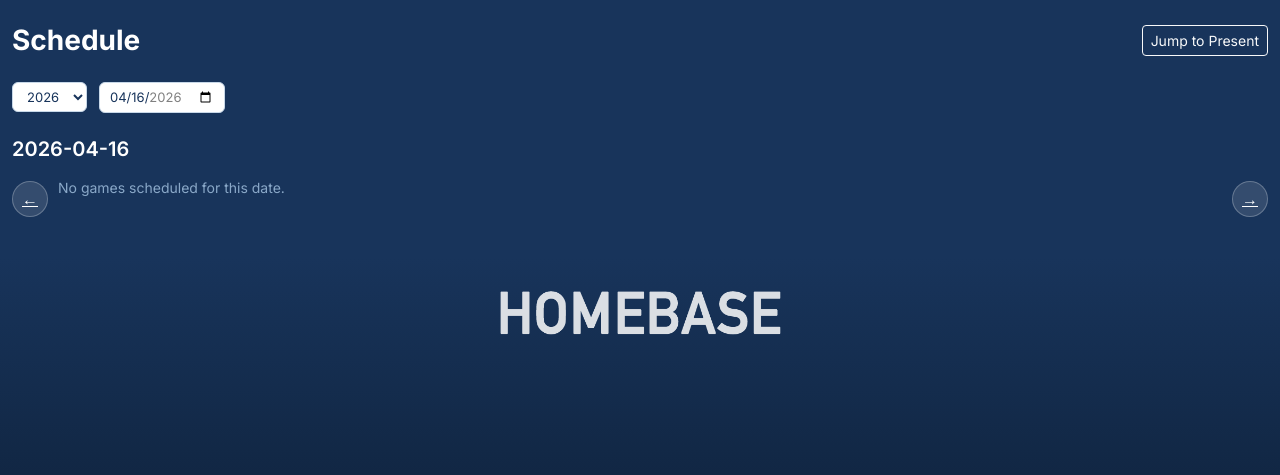
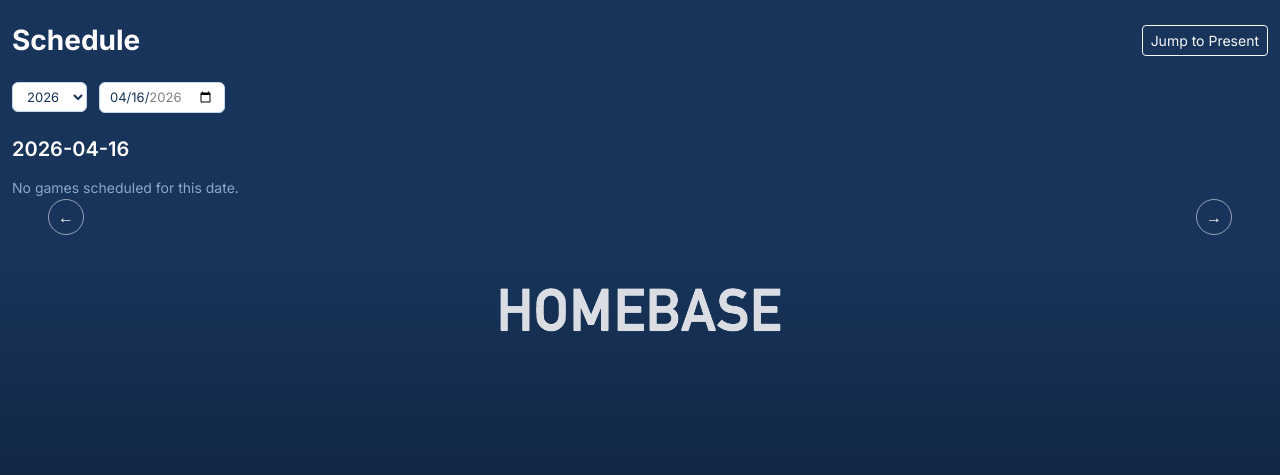
Before and after one commit to zanq-mw/homebase, a Flask app: page /schedule/ in a window 1280 px wide. Shown: the part 63-538 px from the top of the page. Run offline with Flask 3, Linux system fonts and the light colour scheme; data that the repository does not hold is empty; some web fonts are replaced.

Commit message:
Updated schedules page

```diff
--- a/app.py
+++ b/app.py
@@ -27,6 +27,22 @@
     app.register_blueprint(schedule_bp)
     app.register_blueprint(games_bp)
 
+    from datetime import datetime, timezone
+    from zoneinfo import ZoneInfo
+    _ET = ZoneInfo("America/New_York")
+
+    @app.template_filter("game_time_et")
+    def game_time_et(iso_str):
+        """Convert ISO UTC game time to '7:10 PM ET' format."""
+        if not iso_str:
+            return ""
+        try:
+            dt = datetime.fromisoformat(iso_str.replace("Z", "+00:00"))
+            et = dt.astimezone(_ET)
+            return et.strftime("%-I:%M %p") + " ET"
+        except Exception:
+            return iso_str
+
     @app.context_processor
     def inject_nav_divisions():
         from services.mlb_api import get_standings
--- a/blueprints/schedule/routes.py
+++ b/blueprints/schedule/routes.py
@@ -3,15 +3,6 @@
 from services import mlb_api
 
 schedule_bp = Blueprint("schedule", __name__, url_prefix="/schedule")
-
-
-def _season_bounds(year):
-    return (f"{year}-03-01", f"{year}-11-30")
-
-
-def _season_present(year):
-    today = date_cls.today().isoformat()
-    return today if year == date_cls.today().year else f"{year}-10-30"
 
 
 @schedule_bp.route("/")
@@ -24,16 +15,16 @@
     if season not in available_seasons:
         season = available_seasons[0] if available_seasons else current_year
 
-    bounds = _season_bounds(season)
+    season_start, season_end = mlb_api.get_season_dates(season)
 
     selected_date = request.args.get("date")
     if not selected_date:
-        selected_date = _season_present(season)
+        selected_date = today if season == current_year else season_end
 
-    if selected_date < bounds[0]:
-        selected_date = bounds[0]
-    if selected_date > bounds[1]:
-        selected_date = bounds[1]
+    if selected_date < season_start:
+        selected_date = season_start
+    if selected_date > season_end:
+        selected_date = season_end
 
     data = mlb_api.get_full_schedule(season=season, date=selected_date)
     games = data["date_groups"][0]["games"] if data["date_groups"] else []
@@ -42,11 +33,13 @@
     prev_date = (d - timedelta(days=1)).isoformat()
     next_date = (d + timedelta(days=1)).isoformat()
 
-    present_date = _season_present(season)
-
-    # Build dicts for JS consumption (Jinja tojson)
-    season_bounds = {yr: [f"{yr}-03-01", f"{yr}-11-30"] for yr in available_seasons}
-    season_present = {yr: _season_present(yr) for yr in available_seasons}
+    # Build dicts for JS consumption
+    season_bounds   = {}
+    season_present  = {}
+    for yr in available_seasons:
+        s, e = mlb_api.get_season_dates(yr)
+        season_bounds[yr]  = [s, e]
+        season_present[yr] = today if yr == current_year else e
 
     return render_template(
         "schedule/index.html",
@@ -54,11 +47,11 @@
         selected_date=selected_date,
         season=season,
         available_seasons=available_seasons,
-        prev_date=prev_date if prev_date >= bounds[0] else None,
-        next_date=next_date if next_date <= bounds[1] else None,
-        season_min=bounds[0],
-        season_max=bounds[1],
-        present_date=present_date,
+        prev_date=prev_date if prev_date >= season_start else None,
+        next_date=next_date if next_date <= season_end else None,
+        season_min=season_start,
+        season_max=season_end,
+        present_date=today if season == current_year else season_end,
         season_bounds=season_bounds,
         season_present=season_present,
         current_year=current_year,
--- a/services/mlb_api.py
+++ b/services/mlb_api.py
@@ -410,10 +410,27 @@
     if not seasons_raw:
         return fallback
     years = sorted(
-        {int(s["seasonId"]) for s in seasons_raw if int(s.get("seasonId", 0)) >= 2000},
+        {int(s["seasonId"]) for s in seasons_raw if int(s.get("seasonId", 0)) >= 2015},
         reverse=True,
     )
     return years if years else fallback
+
+
+@cache.memoize(timeout=86400)
+def get_season_dates(year):
+    """
+    Returns (regularSeasonStartDate, postSeasonEndDate) for the given year.
+    Upper bound is postSeasonEndDate so playoff games are reachable.
+    Falls back to ('{year}-03-28', '{year}-11-01') on API failure.
+    """
+    data = _get(f"/api/v1/seasons/{year}", params={"sportId": 1})
+    seasons = data.get("seasons", [])
+    if seasons:
+        s = seasons[0]
+        start = s.get("regularSeasonStartDate", f"{year}-03-28")
+        end   = s.get("postSeasonEndDate") or s.get("seasonEndDate") or f"{year}-11-01"
+        return start, end
+    return f"{year}-03-28", f"{year}-09-28"
 
 
 def get_full_schedule(season=None, date=None):
@@ -435,11 +452,14 @@
     from datetime import date as date_cls
     _pre_game = {"Warmup", "Pre-Game", "Delayed Start", "Preview"}
 
-    params = {"sportId": 1, "hydrate": "team,linescore", "gameType": "R"}
+    # Use playoff game types for October+ dates, regular season otherwise
+    if date and date[5:7] >= "10":
+        game_types = "R,W,D,L,F"
+    else:
+        game_types = "R"
+    params = {"sportId": 1, "hydrate": "team,linescore", "gameType": game_types, "season": season}
     if date:
         params["date"] = date
-    else:
-        params["season"] = season
 
     data = _get("/api/v1/schedule", params=params)
 
--- a/static/css/main.css
+++ b/static/css/main.css
@@ -278,8 +278,8 @@
   height: 36px;
   border-radius: 50%;
   padding: 0;
-  background: rgba(255,255,255,.12);
-  border: 1px solid rgba(255,255,255,.25);
+  background: transparent;
+  border: 1px solid rgba(255,255,255,.55);
   color: #fff;
   font-size: 16px;
   cursor: pointer;
@@ -287,13 +287,23 @@
   display: flex;
   align-items: center;
   justify-content: center;
+  text-decoration: none;
+  transition: background .15s, border-color .15s;
 }
-.nav-arrow:hover:not(:disabled) { background: rgba(255,255,255,.22); }
+.nav-arrow:hover:not(:disabled) { background: rgba(255,255,255,.15); border-color: #fff; color: #fff; }
+.nav-arrow-fixed {
+  position: fixed;
+  top: 35%;
+  transform: translateY(-50%);
+  z-index: 100;
+}
+.nav-arrow-left  { left: 48px; }
+.nav-arrow-right { right: 48px; }
 .nav-arrow:disabled { opacity: .3; cursor: default; }
 
 .date-heading { color: #fff; font-size: 18px; font-weight: 700; flex: 1; text-align: center; }
 
-.game-grid { display: flex; flex-wrap: wrap; gap: 14px; }
+.game-grid { display: flex; flex-wrap: wrap; gap: 14px; justify-content: center; }
 .game-card {
   background: #fff;
   border: 1px solid var(--color-border);
--- a/templates/schedule/index.html
+++ b/templates/schedule/index.html
@@ -29,17 +29,19 @@
   {{ selected_date }}
 </h2>
 
-<!-- Games flanked by nav arrows -->
-<div style="display:flex; align-items:flex-start; gap:10px;">
-  <div style="padding-top:4px; flex-shrink:0;">
-    {% if prev_date %}
-    <a href="/schedule?season={{ season }}&date={{ prev_date }}" class="nav-arrow" title="Previous day">&#8592;</a>
-    {% else %}
-    <button class="nav-arrow" disabled>&#8592;</button>
-    {% endif %}
-  </div>
+<!-- Fixed nav arrows -->
+{% if prev_date %}
+<a href="/schedule?season={{ season }}&date={{ prev_date }}" class="nav-arrow nav-arrow-fixed nav-arrow-left" title="Previous day">&#8592;</a>
+{% else %}
+<button class="nav-arrow nav-arrow-fixed nav-arrow-left" disabled>&#8592;</button>
+{% endif %}
+{% if next_date %}
+<a href="/schedule?season={{ season }}&date={{ next_date }}" class="nav-arrow nav-arrow-fixed nav-arrow-right" title="Next day">&#8594;</a>
+{% else %}
+<button class="nav-arrow nav-arrow-fixed nav-arrow-right" disabled>&#8594;</button>
+{% endif %}
 
-  <div style="flex:1; min-width:0;">
+<!-- Games -->
 {% if games %}
 <div class="game-grid">
   {% for g in games %}
@@ -80,7 +82,7 @@
           <span style="color:#f0a500;font-weight:600;">&#9888; Delayed</span>
         {% elif g.game_time %}
           <span style="color:#1a2d4a;font-weight:600;">
-            {{ g.game_time | replace('T', ' ') | truncate(16, True, '') }}
+            {{ g.game_time | game_time_et }}
           </span>
         {% else %}
           TBD
@@ -96,16 +98,6 @@
 {% else %}
 <p style="color:#8aa8c8;">No games scheduled for this date.</p>
 {% endif %}
-  </div><!-- end game content -->
-
-  <div style="padding-top:4px; flex-shrink:0;">
-    {% if next_date %}
-    <a href="/schedule?season={{ season }}&date={{ next_date }}" class="nav-arrow" title="Next day">&#8594;</a>
-    {% else %}
-    <button class="nav-arrow" disabled>&#8594;</button>
-    {% endif %}
-  </div>
-</div><!-- end flex row -->
 
 <script>
 (function () {
```
